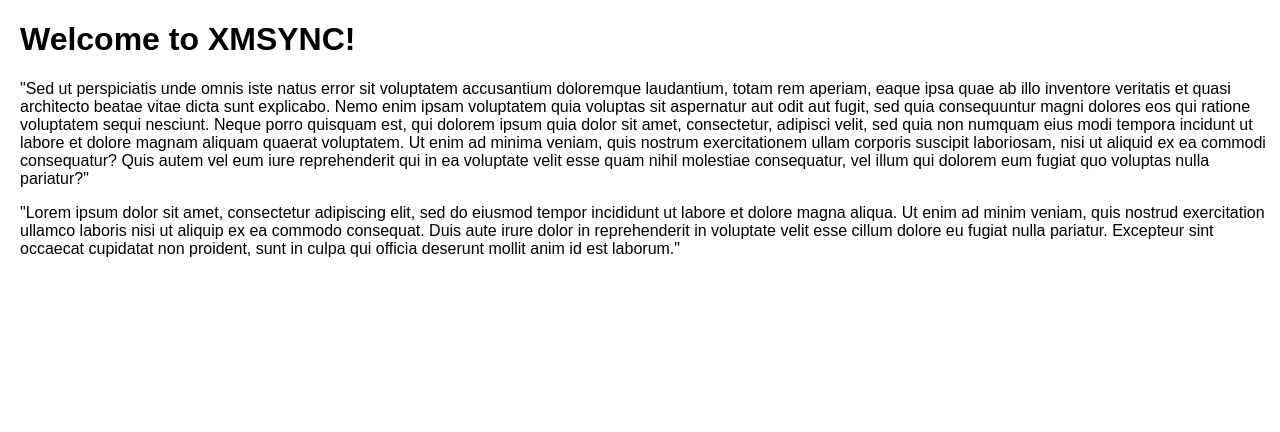
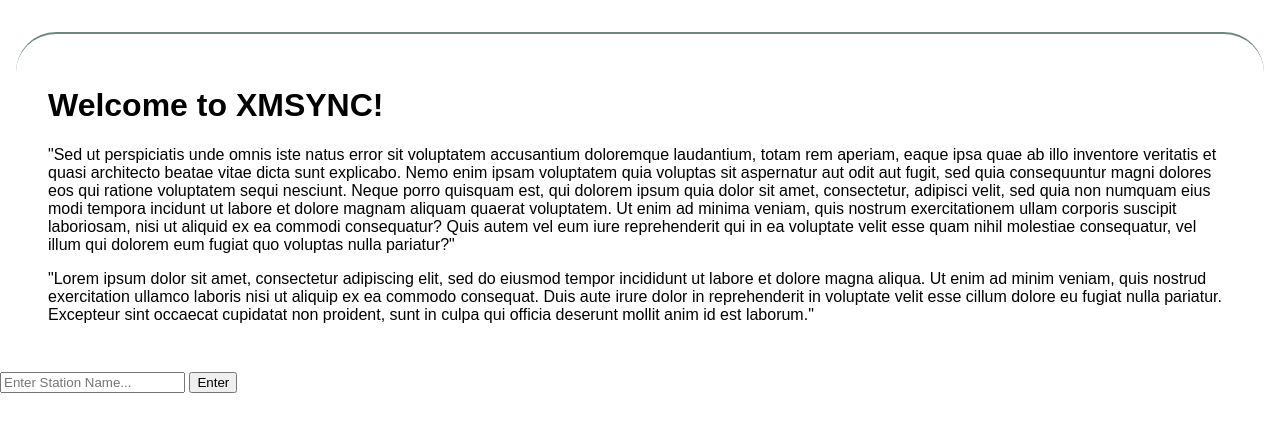
Before and after one commit to matt-ernst/xmSync-web, a Flask app: page / in a window 1280 px wide. Shown: the part 89-521 px from the top of the page. Run offline with Flask 3, Linux system fonts and the light colour scheme; the visitor is signed in with stand-in values (Sample User, id 1).

Commit message:
Added functional song polling, concurrent music polling.

```diff
--- a/app.py
+++ b/app.py
@@ -5,7 +5,8 @@
 
 from dotenv import load_dotenv
 import requests
-from flask import Flask, redirect, render_template, request, session
+from flask import Flask, redirect, render_template, request, session, jsonify
+import spotipy
 
 load_dotenv()
 
@@ -14,6 +15,8 @@
 SPOTIFY_CLIENT_ID = "5313474a55be44d4acfdae1423805b70"
 SPOTIFY_CLIENT_SECRET = os.getenv("SPOTIFY_CLIENT_SECRET")
 REDIRECT_URI = "http://127.0.0.1:8888/callback"
+
+
 
 @app.route("/")
 def index():
@@ -33,6 +36,7 @@
     }
 
     auth_url = "https://accounts.spotify.com/authorize?" + urllib.parse.urlencode(authentication_request_params)
+
     return redirect(auth_url)
 
 @app.route("/callback")
@@ -40,8 +44,6 @@
     code = request.args.get('code')
     if not code:
         return "No code provided", 400
-
-
 
     # Exchange code for access token
     token_url = "https://accounts.spotify.com/api/token"
@@ -65,14 +67,21 @@
     token_info = response.json()
     access_token = token_info.get('access_token')
 
+    # Store access token in session for later API calls
+    session['access_token'] = access_token
+
     # Fetch user profile
     user_profile_url = "https://api.spotify.com/v1/me"
     headers = {'Authorization': f'Bearer {access_token}'}
     user_response = requests.get(user_profile_url, headers=headers)
+
     if user_response.status_code != 200:
         return "Failed to get user info", 400
+
     user_info = user_response.json()
     display_name = user_info.get('display_name', 'Spotify User')
+    spotify_session = spotipy.Spotify(auth_manager=spotipy.SpotifyOAuth(client_id=SPOTIFY_CLIENT_ID, client_secret=SPOTIFY_CLIENT_SECRET, redirect_uri=REDIRECT_URI))
+    print(spotify_session)
 
     # Store display name in session
     session['display_name'] = display_name
@@ -99,5 +108,78 @@
     display_name = session.get('display_name')
     return render_template("index.html", display_name=display_name)
 
+@app.route('/poll_station', methods=['POST'])
+def poll_station():
+    print("Polling station for new song...")
+    data = request.get_json()
+    station_id = data.get('station_id')
+    if not station_id:
+        return jsonify({'error': 'No station_id provided'}), 400
+
+    access_token = session.get('access_token')
+    if not access_token:
+        return jsonify({'error': 'User not authenticated'}), 401
+
+    sp = spotipy.Spotify(auth=access_token)
+    song_info = getSongLink(station_id)
+    if not song_info:
+        return jsonify({'error': 'No song found'}), 404
+
+    last_uri = session.get('last_uri')
+    new_song_added = False
+
+    if song_info['URI'] != last_uri:
+        try:
+            sp.add_to_queue(song_info['URI'])
+            print(f"Added song to queue: {song_info['Title']} by {song_info['Artist']}")
+            session['last_uri'] = song_info['URI']
+            print(session['last_uri'])
+            new_song_added = True
+        except Exception as e:
+            print(f'Error adding to queue: {e}')
+
+    return jsonify({'song': song_info, 'new_song_added': new_song_added})
+
+def get_spotify_client():
+    access_token = session.get('access_token')
+    if not access_token:
+        return None
+    return spotipy.Spotify(auth=access_token)
+
+def getSongLink(station_id):
+    try:
+        url = "https://xmplaylist.com/api/station/" + station_id
+        response = requests.get(url, timeout=5)
+        response.raise_for_status()
+        data = response.json()
+
+        #Validates That There is a Playable Song
+        if (data and 'results' in data and data['results'] and 'spotify' in data['results'][0] and 'track' in data['results'][0]):
+            spotify_uri = {
+                'URI': "spotify:track:" + data['results'][0]['spotify']['id'],
+                'Title': data['results'][0]['track']['title'],
+                'Artist': data['results'][0]['track']['artists'][0],
+                'Image': data['results'][0]['spotify']['albumImageLarge']
+            }
+
+            icon = {
+                'src': spotify_uri['Image'],
+                'placement': 'appLogoOverride'
+            }
+
+            print(f"Found song: {spotify_uri['Title']} by {spotify_uri['Artist']}")
+
+            return spotify_uri
+
+        else:
+            return None
+
+    except:
+        print("An error occurred while fetching the song.")
+        return None
+
+    return spotify_uri
+
+
 if __name__ == "__main__":
     app.run(port=8888, debug=True)
--- a/main.py
+++ b/archive/main.py
@@ -8,7 +8,7 @@
 from spotipy.oauth2 import SpotifyOAuth
 from dotenv import load_dotenv
 from datetime import datetime
-from stations import stations
+from archive.stations import stations
 
 global_buffer = ""             #Stores last song that the API called (Prevents repeat songs each API call)
 global_stationID = ""          #Stores the station ID that the user wants to listen to
--- /dev/null
+++ b/static/polling.js
@@ -0,0 +1,42 @@
+let stationId = null;
+let pollInterval = 20000; // 20 seconds
+let pollingTimeout = null;
+
+window.addEventListener('DOMContentLoaded', function () {
+    const form = document.getElementById('stationForm');
+    if (!form) return;
+
+    form.addEventListener('submit', function (e) {
+        e.preventDefault();
+        stationId = document.getElementById('stationInput').value;
+        document.getElementById('songInfo').innerText = "Polling station: " + stationId;
+        if (pollingTimeout) clearTimeout(pollingTimeout);
+        pollStation();
+    });
+});
+
+function pollStation() {
+    if (!stationId) return;
+
+    fetch('/poll_station', {
+        method: 'POST',
+        headers: { 'Content-Type': 'application/json' },
+        body: JSON.stringify({ station_id: stationId })
+    })
+        .then(response => response.json())
+        .then(data => {
+            // Update song info display
+            if (data.song) {
+                document.getElementById('songInfo').innerText =
+                    `Now Playing: ${data.song.Title} by ${data.song.Artist}`;
+            }
+
+            //add song to log
+
+            pollingTimeout = setTimeout(pollStation, pollInterval);
+        })
+        .catch(error => {
+            console.error('Polling error:', error);
+            pollingTimeout = setTimeout(pollStation, pollInterval);
+        });
+}
--- a/static/style.css
+++ b/static/style.css
@@ -7,7 +7,18 @@
     --background-color: #f0f0f0;
 }
 
-* {box-sizing: border-box;}
+#main{
+    border-top: 2px outset #2A3331;
+    border-radius: 40px 40px 40px 40px;
+    padding-top: 2rem;
+    padding-left: 2rem;
+    padding-right: 2rem;
+    padding-bottom: 2rem;
+    margin-top: 2rem;
+    margin-left: 1rem;
+    margin-right: 1rem;
+}
+
 
 body {
     margin: 0;
--- a/templates/about.html
+++ b/templates/about.html
@@ -23,7 +23,7 @@
         </div>
     </div>
 
-    <div style="padding-left: 20px">
+    <div id="main">
         <h1>About XMSYNC</h1>
         <p>"Sed ut perspiciatis unde omnis iste natus error sit voluptatem accusantium doloremque laudantium, totam rem aperiam, eaque ipsa quae ab illo inventore veritatis et quasi architecto beatae vitae dicta sunt explicabo. Nemo enim ipsam voluptatem quia voluptas sit aspernatur aut odit aut fugit, sed quia consequuntur magni dolores eos qui ratione voluptatem sequi nesciunt. Neque porro quisquam est, qui dolorem ipsum quia dolor sit amet, consectetur, adipisci velit, sed quia non numquam eius modi tempora incidunt ut labore et dolore magnam aliquam quaerat voluptatem. Ut enim ad minima veniam, quis nostrum exercitationem ullam corporis suscipit laboriosam, nisi ut aliquid ex ea commodi consequatur? Quis autem vel eum iure reprehenderit qui in ea voluptate velit esse quam nihil molestiae consequatur, vel illum qui dolorem eum fugiat quo voluptas nulla pariatur?"</p>
         <p>"Lorem ipsum dolor sit amet, consectetur adipiscing elit, sed do eiusmod tempor incididunt ut labore et dolore magna aliqua. Ut enim ad minim veniam, quis nostrud exercitation ullamco laboris nisi ut aliquip ex ea commodo consequat. Duis aute irure dolor in reprehenderit in voluptate velit esse cillum dolore eu fugiat nulla pariatur. Excepteur sint occaecat cupidatat non proident, sunt in culpa qui officia deserunt mollit anim id est laborum."</p>
--- a/templates/contact.html
+++ b/templates/contact.html
@@ -23,7 +23,7 @@
         </div>
     </div>
 
-    <div style="padding-left: 20px">
+    <div id="main">
         <h1>Contact Information</h1>
         <p>"Sed ut perspiciatis unde omnis iste natus error sit voluptatem accusantium doloremque laudantium, totam rem aperiam, eaque ipsa quae ab illo inventore veritatis et quasi architecto beatae vitae dicta sunt explicabo. Nemo enim ipsam voluptatem quia voluptas sit aspernatur aut odit aut fugit, sed quia consequuntur magni dolores eos qui ratione voluptatem sequi nesciunt. Neque porro quisquam est, qui dolorem ipsum quia dolor sit amet, consectetur, adipisci velit, sed quia non numquam eius modi tempora incidunt ut labore et dolore magnam aliquam quaerat voluptatem. Ut enim ad minima veniam, quis nostrum exercitationem ullam corporis suscipit laboriosam, nisi ut aliquid ex ea commodi consequatur? Quis autem vel eum iure reprehenderit qui in ea voluptate velit esse quam nihil molestiae consequatur, vel illum qui dolorem eum fugiat quo voluptas nulla pariatur?"</p>
         <p>"Lorem ipsum dolor sit amet, consectetur adipiscing elit, sed do eiusmod tempor incididunt ut labore et dolore magna aliqua. Ut enim ad minim veniam, quis nostrud exercitation ullamco laboris nisi ut aliquip ex ea commodo consequat. Duis aute irure dolor in reprehenderit in voluptate velit esse cillum dolore eu fugiat nulla pariatur. Excepteur sint occaecat cupidatat non proident, sunt in culpa qui officia deserunt mollit anim id est laborum."</p>
--- a/templates/index.html
+++ b/templates/index.html
@@ -23,11 +23,26 @@
     </div>
   </div>
 
-  <div style="padding-left:20px">
+    <div id="main">
     <h1>Welcome to XMSYNC!</h1>
       <p>"Sed ut perspiciatis unde omnis iste natus error sit voluptatem accusantium doloremque laudantium, totam rem aperiam, eaque ipsa quae ab illo inventore veritatis et quasi architecto beatae vitae dicta sunt explicabo. Nemo enim ipsam voluptatem quia voluptas sit aspernatur aut odit aut fugit, sed quia consequuntur magni dolores eos qui ratione voluptatem sequi nesciunt. Neque porro quisquam est, qui dolorem ipsum quia dolor sit amet, consectetur, adipisci velit, sed quia non numquam eius modi tempora incidunt ut labore et dolore magnam aliquam quaerat voluptatem. Ut enim ad minima veniam, quis nostrum exercitationem ullam corporis suscipit laboriosam, nisi ut aliquid ex ea commodi consequatur? Quis autem vel eum iure reprehenderit qui in ea voluptate velit esse quam nihil molestiae consequatur, vel illum qui dolorem eum fugiat quo voluptas nulla pariatur?"</p>
       <p>"Lorem ipsum dolor sit amet, consectetur adipiscing elit, sed do eiusmod tempor incididunt ut labore et dolore magna aliqua. Ut enim ad minim veniam, quis nostrud exercitation ullamco laboris nisi ut aliquip ex ea commodo consequat. Duis aute irure dolor in reprehenderit in voluptate velit esse cillum dolore eu fugiat nulla pariatur. Excepteur sint occaecat cupidatat non proident, sunt in culpa qui officia deserunt mollit anim id est laborum."</p>
     </div>
+
+ {% if display_name %}
+  <div class="textbox">
+    <form id="stationForm">
+      <input type="text" id="stationInput" name="station_name" placeholder="Enter Station Name...">
+      <input type="submit" value="Enter">
+    </form>
+  </div>
+
+  <div id="songInfo" style="margin-top: 20px;"></div>
+
+  <script src="{{ url_for('static', filename='polling.js') }}"></script>
+{% endif %}
+
+
 </body>
 
 </body>
```
Also changed, not shown: archive/stations.py (renamed from stations.py).
